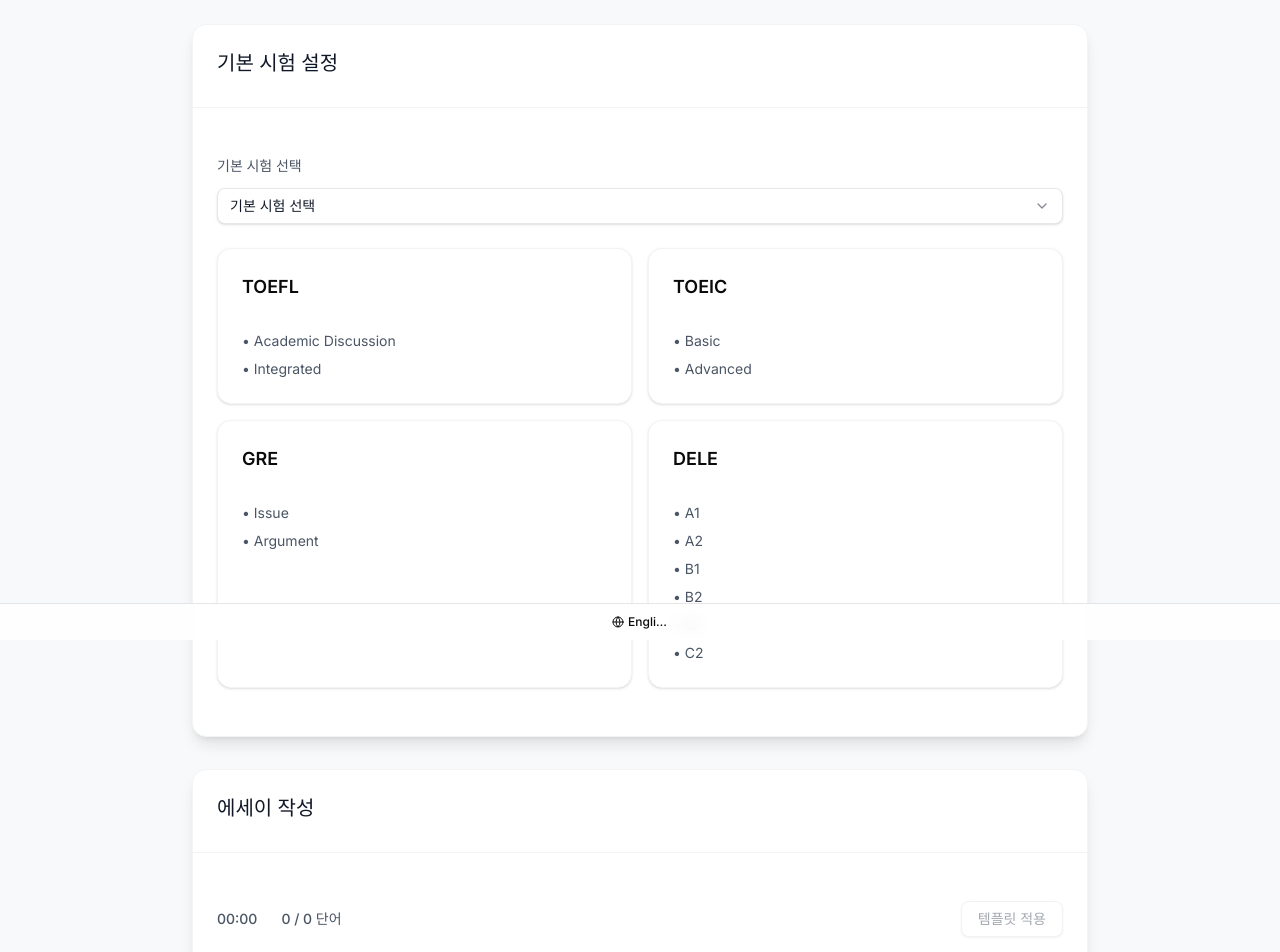
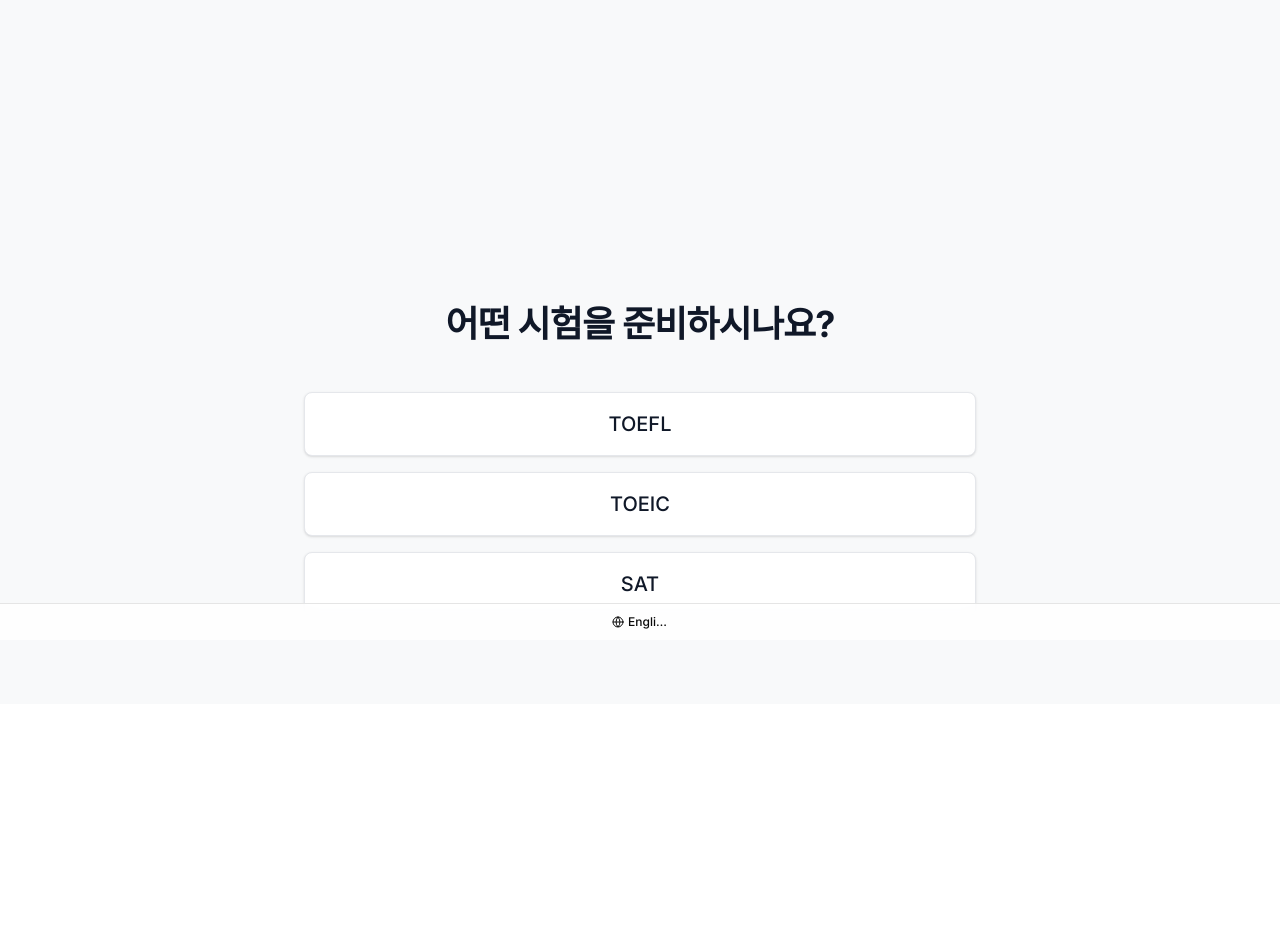
Before and after one commit to quddlr9015/SaveMyEssay, a Next.js app in the folder frontend/: page /essay in a window 1280 px wide. Shown: the part 160-1112 px from the top of the page. After the commit the page ends 901 px from the top, so only its background shows below. Built offline with nearby package versions, Linux system fonts and the light colour scheme.

Commit message:
created essay page that asking exam, and target score

```diff
--- a/frontend/src/app/essay/page.tsx
+++ b/frontend/src/app/essay/page.tsx
@@ -13,11 +13,10 @@
 const TEST_TYPES = {
   'TOEFL': ['Academic Discussion', 'Integrated'],
   'TOEIC': ['Basic', 'Advanced'],
-  'GRE': ['Issue', 'Argument'],
-  'DELE': ['A1', 'A2', 'B1', 'B2', 'C1', 'C2']
+  'SAT': ['Essay']
 };
 
-type TestType = 'TOEFL' | 'TOEIC' | 'GRE' | 'DELE';
+type TestType = 'TOEFL' | 'TOEIC' | 'GRE' | 'DELE' | 'SAT';
 type TestLevel =
   | 'Academic Discussion' | 'Integrated'  // TOEFL
   | 'Basic' | 'Advanced'  // TOEIC
@@ -45,19 +44,22 @@
   },
   'TOEIC': {},
   'GRE': {},
-  'DELE': {}
+  'DELE': {},
+  'SAT': {}
 };
 
 export default function EssayPage() {
   const router = useRouter();
   const [selectedTest, setSelectedTest] = useState<string>('');
-  const [selectedType, setSelectedType] = useState<string>('');
+  const [targetScore, setTargetScore] = useState<string>('');
+  const [showScoreInput, setShowScoreInput] = useState(false);
   const [essay, setEssay] = useState<string>('');
   const [isSubmitting, setIsSubmitting] = useState(false);
   const [wordCount, setWordCount] = useState(0);
   const [isTimerRunning, setIsTimerRunning] = useState(false);
   const [timeElapsed, setTimeElapsed] = useState(0);
   const [defaultTest, setDefaultTest] = useState<string>('');
+  const [selectedType, setSelectedType] = useState<string>('');
 
   // 자동 저장 기능
   useEffect(() => {
@@ -158,148 +160,147 @@
     : 0;
 
   const handleTestSelect = (test: string) => {
-    setDefaultTest(test);
-    localStorage.setItem('default_test', test);
+    setSelectedTest(test);
+    setShowScoreInput(true);
   };
 
-  const handleStartWriting = () => {
-    if (defaultTest) {
-      router.push(`/essay/${defaultTest.toLowerCase()}`);
+  const handleScoreSubmit = () => {
+    if (!targetScore) {
+      alert('목표 점수를 입력해주세요.');
+      return;
+    }
+
+    // 선택한 시험과 목표 점수를 로컬 스토리지에 저장
+    localStorage.setItem('selectedTest', selectedTest);
+    localStorage.setItem('targetScore', targetScore);
+
+    // 해당 시험의 writing 페이지로 이동
+    router.push(`/essay/${selectedTest.toLowerCase()}`);
+  };
+
+  const getScoreRange = (test: string) => {
+    switch (test) {
+      case 'TOEFL':
+        return '0-30 (Writing 섹션)';
+      case 'TOEIC':
+        return '0-200 (Writing 섹션)';
+      case 'SAT':
+        return '2-8 (Writing 점수)';
+      default:
+        return '';
+    }
+  };
+
+  const getScorePlaceholder = (test: string) => {
+    switch (test) {
+      case 'TOEFL':
+        return '예: 25';
+      case 'TOEIC':
+        return '예: 180';
+      case 'SAT':
+        return '예: 6';
+      default:
+        return '목표 점수 입력';
     }
   };
 
   return (
-    <div className="min-h-screen bg-[#F8F9FA] p-6">
+    <div className="min-h-screen bg-[#F8F9FA] flex items-center justify-center overflow-hidden">
       <motion.div
         initial={{ opacity: 0, y: 20 }}
         animate={{ opacity: 1, y: 0 }}
         transition={{ duration: 0.5 }}
-        className="container mx-auto space-y-8 max-w-4xl"
+        className="container mx-auto max-w-2xl text-center space-y-8 relative"
+      >
+        <motion.div
+          animate={{
+            x: showScoreInput ? '-100%' : 0,
+            opacity: showScoreInput ? 0 : 1
+          }}
+          transition={{ duration: 0.5 }}
+          className="absolute w-full"
         >
           <motion.h1
             initial={{ opacity: 0, y: -20 }}
             animate={{ opacity: 1, y: 0 }}
             transition={{ delay: 0.2 }}
-          className="text-5xl font-bold text-center mb-12 text-gray-900 tracking-tight"
+            className="text-4xl font-bold text-gray-900 tracking-tight mb-12"
           >
-          Essay Writing
+            어떤 시험을 준비하시나요?
           </motion.h1>
 
           <motion.div
             initial={{ opacity: 0, y: 20 }}
             animate={{ opacity: 1, y: 0 }}
             transition={{ delay: 0.3 }}
+            className="grid grid-cols-1 gap-4"
           >
-          <Card className="bg-white border border-gray-100 shadow-lg hover:shadow-xl transition-shadow">
-            <CardHeader className="border-b border-gray-100">
-              <CardTitle className="text-xl font-medium text-gray-900">기본 시험 설정</CardTitle>
-            </CardHeader>
-            <CardContent className="p-6">
-              <div className="space-y-6">
-                <div>
-                  <label className="block text-sm font-medium mb-3 text-gray-600">기본 시험 선택</label>
-                  <Select value={defaultTest} onValueChange={handleTestSelect}>
-                    <SelectTrigger className="bg-white border-gray-200 text-gray-900">
-                      <SelectValue placeholder="기본 시험 선택" />
-                    </SelectTrigger>
-                    <SelectContent className="bg-white border-gray-200">
             {Object.keys(TEST_TYPES).map((test) => (
-                        <SelectItem
+              <Button
                 key={test}
-                          value={test}
-                          className="text-gray-900 hover:bg-gray-50 focus:bg-gray-50"
+                onClick={() => handleTestSelect(test)}
+                className="h-16 text-xl font-medium bg-white hover:bg-gray-50 text-gray-900 border border-gray-200 shadow-sm hover:shadow-md transition-all"
               >
                 {test}
-                        </SelectItem>
+              </Button>
             ))}
-                    </SelectContent>
-                  </Select>
-                </div>
+          </motion.div>
+        </motion.div>
 
-                <div className="grid grid-cols-1 md:grid-cols-2 gap-4">
-                  {Object.entries(TEST_TYPES).map(([test, types]) => (
-                    <Card key={test} className="border border-gray-100">
-                      <CardHeader>
-                        <CardTitle className="text-lg">{test}</CardTitle>
-                      </CardHeader>
-                      <CardContent>
-                        <ul className="space-y-2">
-                          {types.map((type) => (
-                            <li key={type} className="text-sm text-gray-600">
-                              • {type}
-                            </li>
-                          ))}
-                        </ul>
-                      </CardContent>
-                    </Card>
-                  ))}
-                </div>
-              </div>
-            </CardContent>
-          </Card>
-        </motion.div>
+        <motion.div
+          initial={{ x: '100%', opacity: 0 }}
+          animate={{
+            x: showScoreInput ? 0 : '100%',
+            opacity: showScoreInput ? 1 : 0
+          }}
+          transition={{ duration: 0.5 }}
+          className="absolute w-full"
+        >
+          <motion.h1
+            initial={{ opacity: 0, y: -20 }}
+            animate={{ opacity: 1, y: 0 }}
+            transition={{ delay: 0.2 }}
+            className="text-4xl font-bold text-gray-900 tracking-tight mb-12"
+          >
+            목표 점수를 입력해주세요
+          </motion.h1>
 
           <motion.div
             initial={{ opacity: 0, y: 20 }}
             animate={{ opacity: 1, y: 0 }}
-          transition={{ delay: 0.4 }}
+            transition={{ delay: 0.3 }}
+            className="space-y-6"
           >
-          <Card className="bg-white border border-gray-100 shadow-lg hover:shadow-xl transition-shadow">
-            <CardHeader className="border-b border-gray-100">
-              <CardTitle className="text-xl font-medium text-gray-900">에세이 작성</CardTitle>
-            </CardHeader>
-            <CardContent className="p-6">
-              <div className="flex justify-between items-center mb-6">
-                <div className="flex items-center space-x-6">
-                  <Timer
-                    isRunning={isTimerRunning}
-                    onTick={setTimeElapsed}
-                    className="text-sm font-medium text-gray-600"
+            <div className="text-lg text-gray-600 mb-8">
+              {selectedTest} 시험의 점수 범위: {getScoreRange(selectedTest)}
+            </div>
+
+            <div className="flex flex-col items-center space-y-4">
+              <input
+                type="number"
+                value={targetScore}
+                onChange={(e) => setTargetScore(e.target.value)}
+                placeholder={getScorePlaceholder(selectedTest)}
+                className="w-48 h-16 text-center text-2xl font-medium border border-gray-200 rounded-lg focus:outline-none focus:ring-2 focus:ring-gray-200"
               />
-                  <span className="text-sm font-medium text-gray-600">
-                    {wordCount} / {wordLimit} 단어
-                  </span>
-                </div>
+
+              <div className="flex space-x-4 mt-8">
                 <Button
+                  onClick={() => setShowScoreInput(false)}
                   variant="outline"
-                  onClick={applyTemplate}
-                  disabled={!selectedTest || !selectedType}
-                  className="border-gray-200 text-gray-600 hover:bg-gray-50 hover:text-gray-900 transition-colors"
+                  className="px-8 py-3"
                 >
-                  템플릿 적용
+                  뒤로
+                </Button>
+                <Button
+                  onClick={handleScoreSubmit}
+                  className="px-8 py-3 bg-gray-900 text-white hover:bg-gray-800"
+                >
+                  확인
                 </Button>
               </div>
-              <Textarea
-                placeholder="에세이를 작성해주세요..."
-                value={essay}
-                onChange={(e) => setEssay(e.target.value)}
-                className="min-h-[400px] resize-none bg-white border-gray-200 text-gray-900 placeholder:text-gray-400 focus:border-gray-300 focus:ring-1 focus:ring-gray-200 transition-all duration-200"
-                onFocus={startTimer}
-              />
-            </CardContent>
-          </Card>
+            </div>
           </motion.div>
-
-        <motion.div
-          initial={{ opacity: 0, y: 20 }}
-          animate={{ opacity: 1, y: 0 }}
-          transition={{ delay: 0.5 }}
-          className="flex justify-end space-x-4"
-        >
-          <Button
-            variant="outline"
-            onClick={() => router.push('/dashboard')}
-            className="border-gray-200 text-gray-600 hover:bg-gray-50 hover:text-gray-900 transition-colors"
-          >
-            취소
-          </Button>
-          <Button
-            onClick={handleStartWriting}
-            disabled={!defaultTest}
-            className="bg-gray-900 text-white hover:bg-gray-800 transition-colors"
-          >
-            에세이 작성 시작하기
-          </Button>
         </motion.div>
       </motion.div>
     </div>
--- a/frontend/src/components/NavigationBar.tsx
+++ b/frontend/src/components/NavigationBar.tsx
@@ -2,9 +2,17 @@
 
 import Link from "next/link";
 import { usePathname } from "next/navigation";
+import { useEffect, useState } from "react";
 
 export function NavigationBar() {
   const pathname = usePathname();
+  const [isLoggedIn, setIsLoggedIn] = useState(false);
+
+  useEffect(() => {
+    // 로컬 스토리지에서 토큰 확인
+    const token = localStorage.getItem('token');
+    setIsLoggedIn(!!token);
+  }, []);
 
   // 홈 페이지에서는 네비게이션 바를 표시하지 않음
   if (pathname === "/") {
@@ -17,12 +25,12 @@
         <div className="flex justify-between h-16 items-center">
           <div className="flex items-center space-x-4">
             <Link
-              href="/"
+              href={isLoggedIn ? "/dashboard" : "/"}
               className="text-gray-900 hover:text-blue-600 transition-colors duration-200 cursor-pointer"
             >
               <div className="flex items-center gap-2">
                 <h1 className="text-xl font-bold">Studylo</h1>
-                <span className="text-sm text-gray-500">AI기반 에세이 채점 시스템</span>
+                <span className="text-sm text-gray-500">영어 Writing 시험 채점 서비스</span>
               </div>
             </Link>
           </div>
```
Lines whose indentation alone changed are shown as unchanged.
